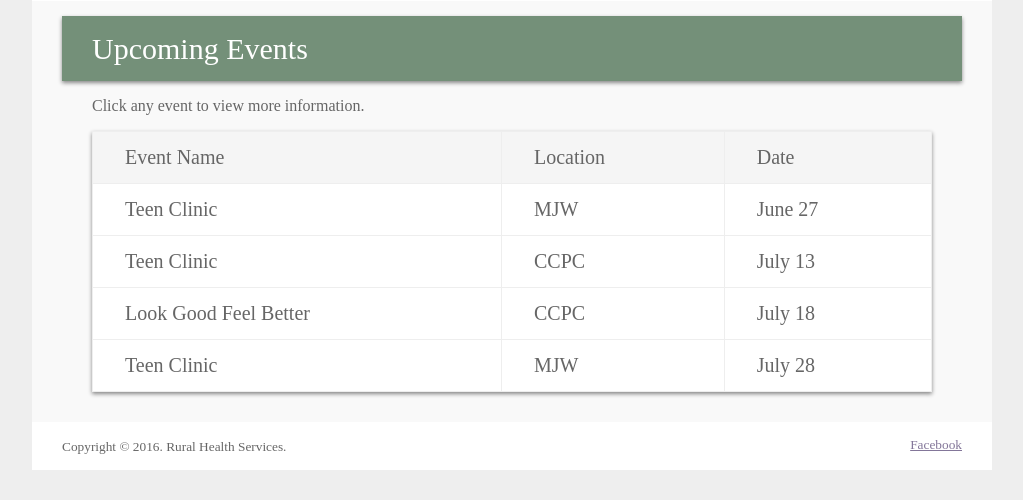
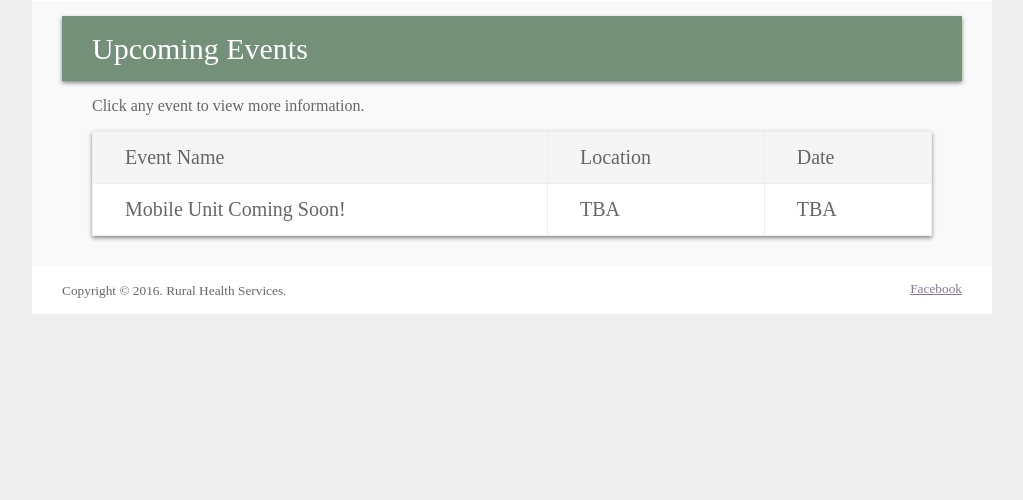
Before and after one commit to JesseNichols/RuralHealthServices, a PHP site: page /?language=1 in a window 1280 px wide. Shown: the part 633-1133 px from the top of the page, without its empty margins (128-1151 px from the left). After the commit the page ends 947 px from the top, so only its background shows below. Run offline with PHP 8.4, Linux system fonts and the light colour scheme; some libraries are stand-ins or nearby versions.

Commit message:
Multiple Updates

```diff
--- a/_includes/_content/_english/_home/contact.php
+++ b/_includes/_content/_english/_home/contact.php
@@ -21,7 +21,7 @@
             <div>
                 <h4>Family Health Care</h4>
                 <p>120 Darlington Drive<br>Aiken, SC 29803<br>803.641.1404</p>
-                <p>Monday - Wednesday<br>8:00 am - 7:00 pm<br>Thursday<br>8:00 am - 5:00 pm</p>
+                <p>Monday - Wednesday<br>8:00 am - 7:00 pm<br>Thursday - Friday<br>8:00 am - 5:00 pm</p>
             </div>
         </div>
     </div>
--- a/_includes/_content/_english/_home/upcoming_events.php
+++ b/_includes/_content/_english/_home/upcoming_events.php
@@ -9,60 +9,13 @@
                     <th>Date</th>
                 </tr>
                 <tr>
-                    <td>Teen Clinic</td>
-                    <td>MJW</td>
-                    <td>June 27</td>
+                    <td>Mobile Unit Coming Soon!</td>
+                    <td>TBA</td>
+                    <td>TBA</td>
                 </tr>
                 <tr>
-                    <td colspan="3">TEEN CLINIC: Every 2nd Wednesday <br>
-4:00 pm -7:00 pm <br>
-Individuals &amp; Groups <br>
-Contact: Jackie Lawrence @(803) 508-7121</td>
+                    <td colspan="3">Mobile Unit Coming Soon!</td>
                 </tr>
-                <tr>
-                    <td>Teen Clinic</td>
-                    <td>CCPC</td>
-                    <td>July 13</td>
-                </tr>
-                <tr>
-                    <td colspan="3">TEEN CLINIC: Every 2nd Wednesday <br>
-4:00 pm -7:00 pm <br>
-Individuals &amp; Groups <br>
-Contact: Jackie Lawrence @(803) 508-7121</td>
-                </tr>
-                <tr>
-                    <td>Look Good Feel Better</td>
-                    <td>CCPC</td>
-                    <td>July 18</td>
-                </tr>
-                <tr>
-                    <td colspan="3">Look Good Feel Better: Every 3rd Monday <br>
-1:00 pm - 3:00 pm <br>
-This is a FREE Program from the American Cancer Society designed for women dealing with hair loss and skin changes from chemotherapy &amp; radiation. Participants learn specific techniques to help make the most of their appearance while undergoing treatment. All participants will take home a makeup package valued at $200! <br>
-*ADVANCE REGISTRATION IS REQUIRED <br>
-Contact: Gail B. Diggs @(803) 380-7013)</td>
-                </tr>
-                <tr>
-                    <td>Teen Clinic</td>
-                    <td>MJW</td>
-                    <td>July 28</td>
-                </tr>
-                <tr>
-                    <td colspan="3">TEEN CLINIC: Every 2nd Wednesday <br>
-4:00 pm -7:00 pm <br>
-Individuals &amp; Groups <br>
-Contact: Jackie Lawrence @(803) 508-7121</td>
-                </tr>
-                <!-- <tr>
-                    <td>WIC</td>
-                    <td>CCPC</td>
-                    <td>May 13</td>
-                </tr>
-                <tr>
-                    <td colspan="3">WIC: Every Friday <br>
-                8:30 am – 4:30 pm <br>
-                Please schedule with OB/GYN or Pediatric Front Desk staff or call (803) 380-7000</td>
-                </tr> -->
             </tbody>
         </table>
 </div>
```
Also changed, not shown: _images/staff/Jones.jpg, _images/staff/Rodriguez.jpg, favicon.ico (added).
